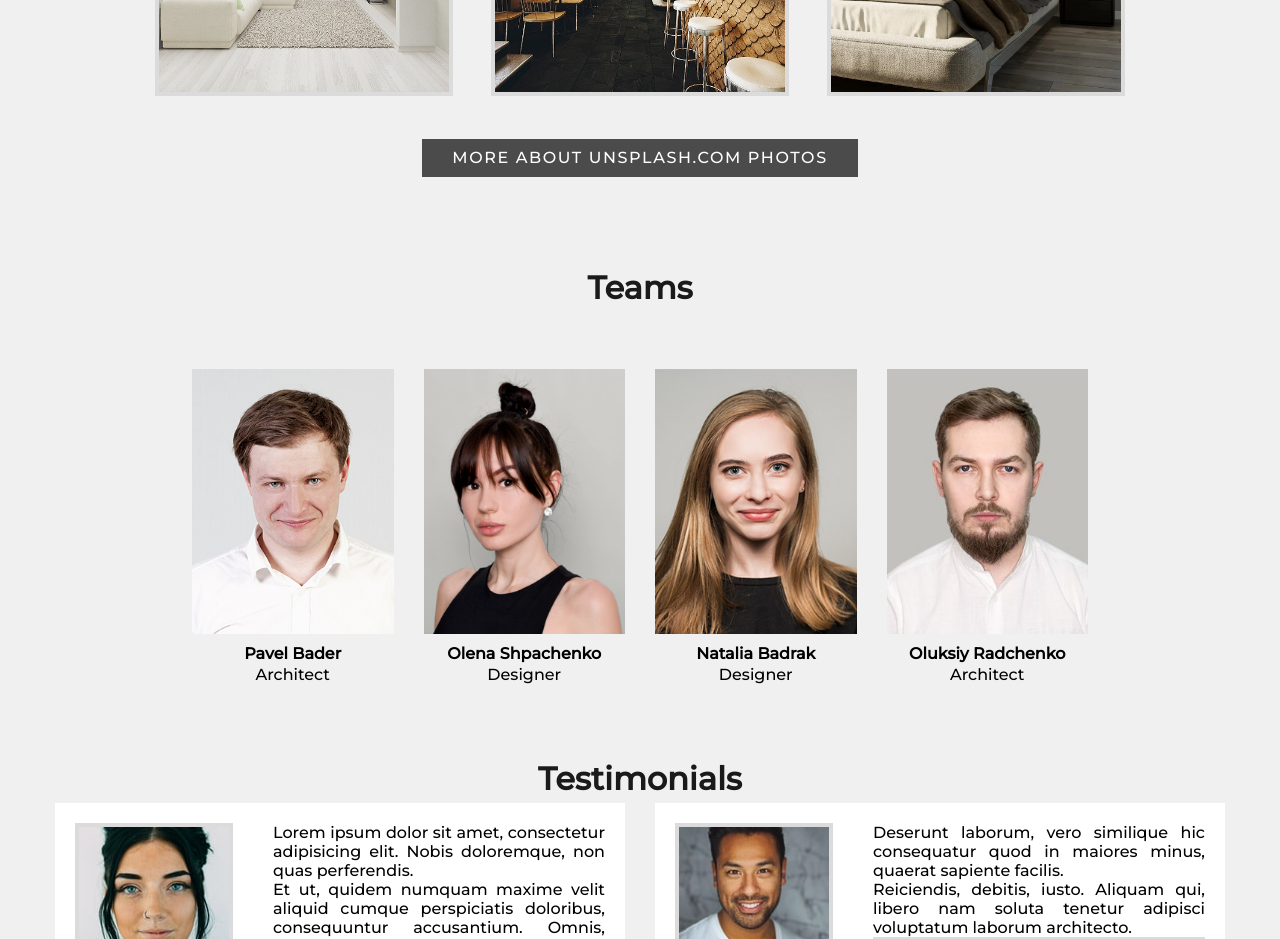
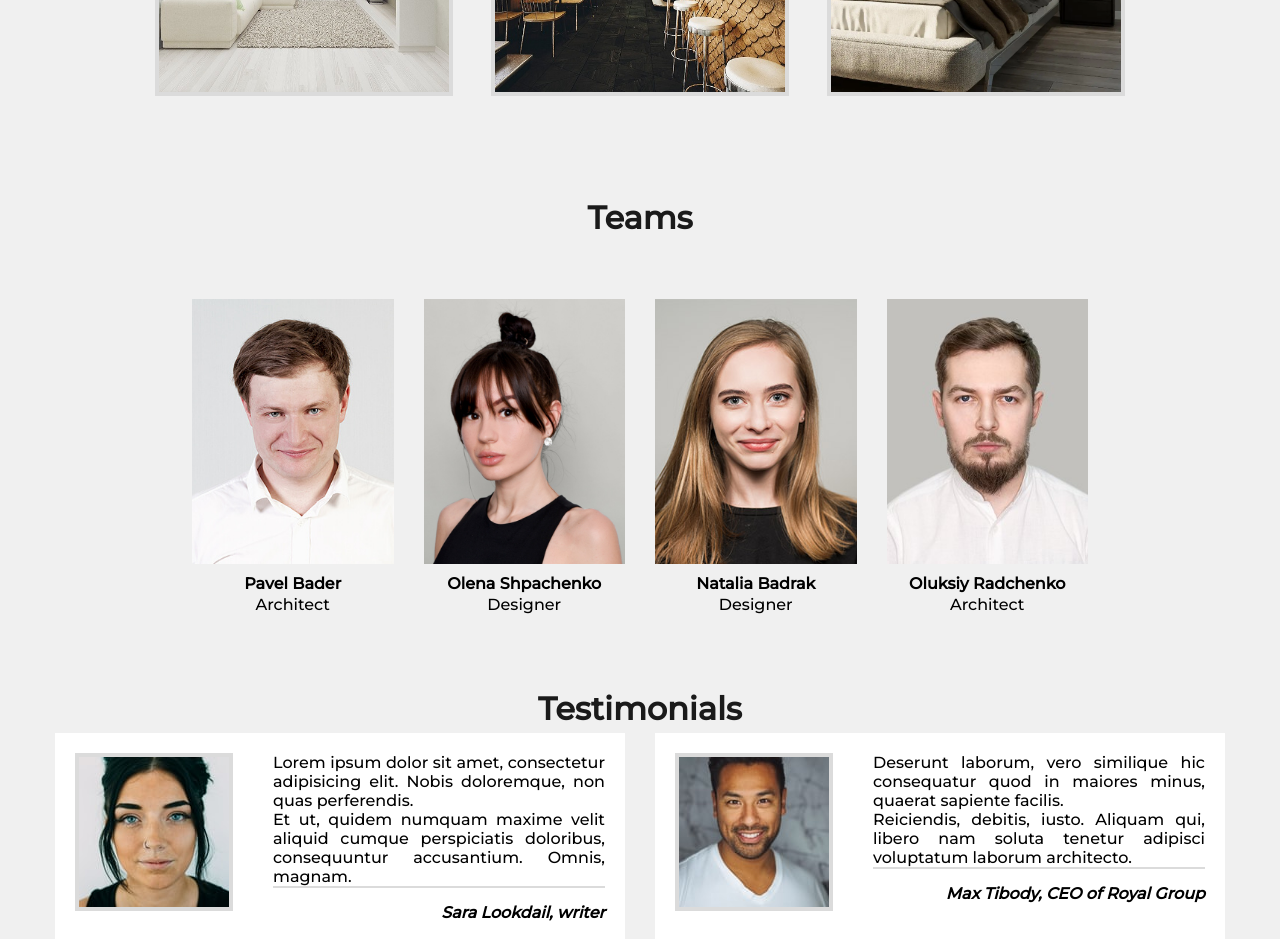
Before and after one commit to anetsudysubject/landingDesign, a plain HTML site: page index.html in a window 1280 px wide. Shown: the part 2160-3099 px from the top of the page. Drawn offline with Linux system fonts and the light colour scheme.

Commit message:
delete button

```diff
--- a/index.html
+++ b/index.html
@@ -89,9 +89,6 @@
                    </a>
                </div>
            </div>
-           <p class="text-center">
-               <a class="btn" target="_blank" href="#">More about unsplash.com photos</a>
-           </p>
        </div>
    </section>
    <section id="teams">
```
